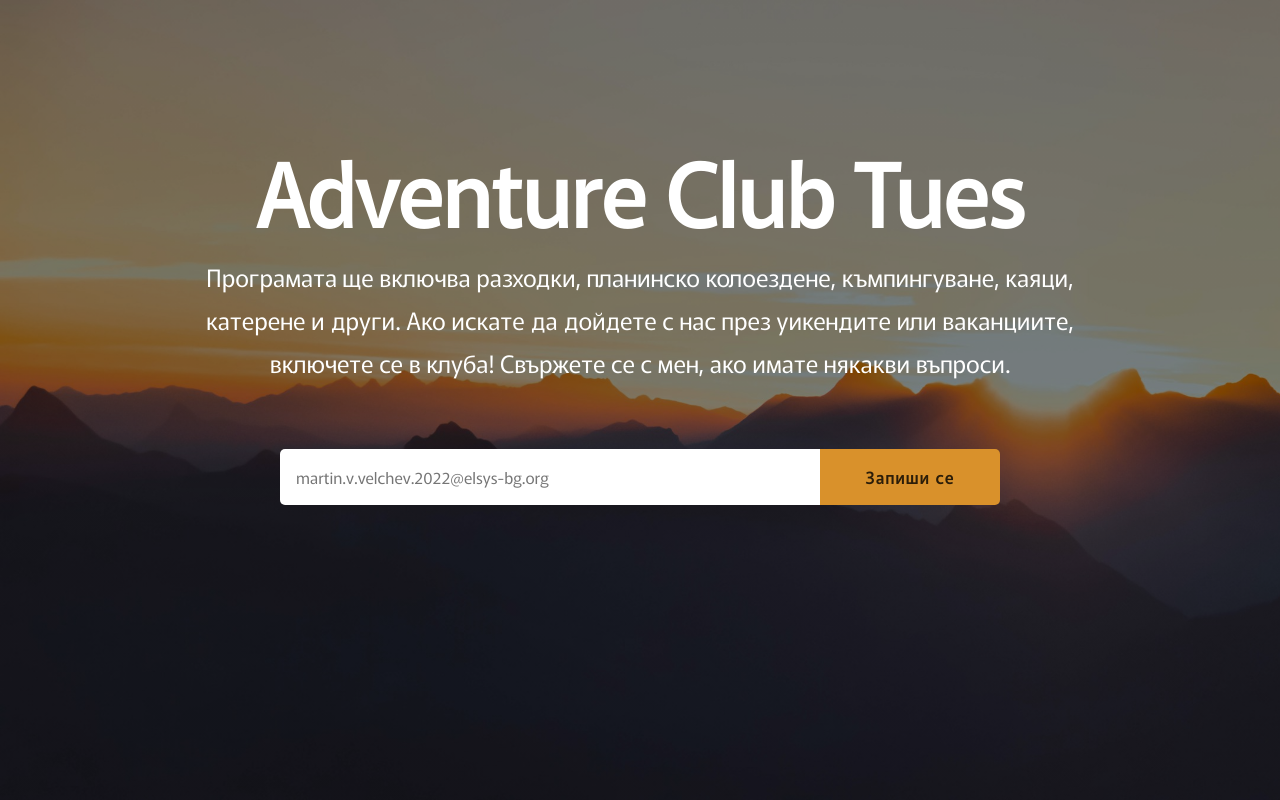
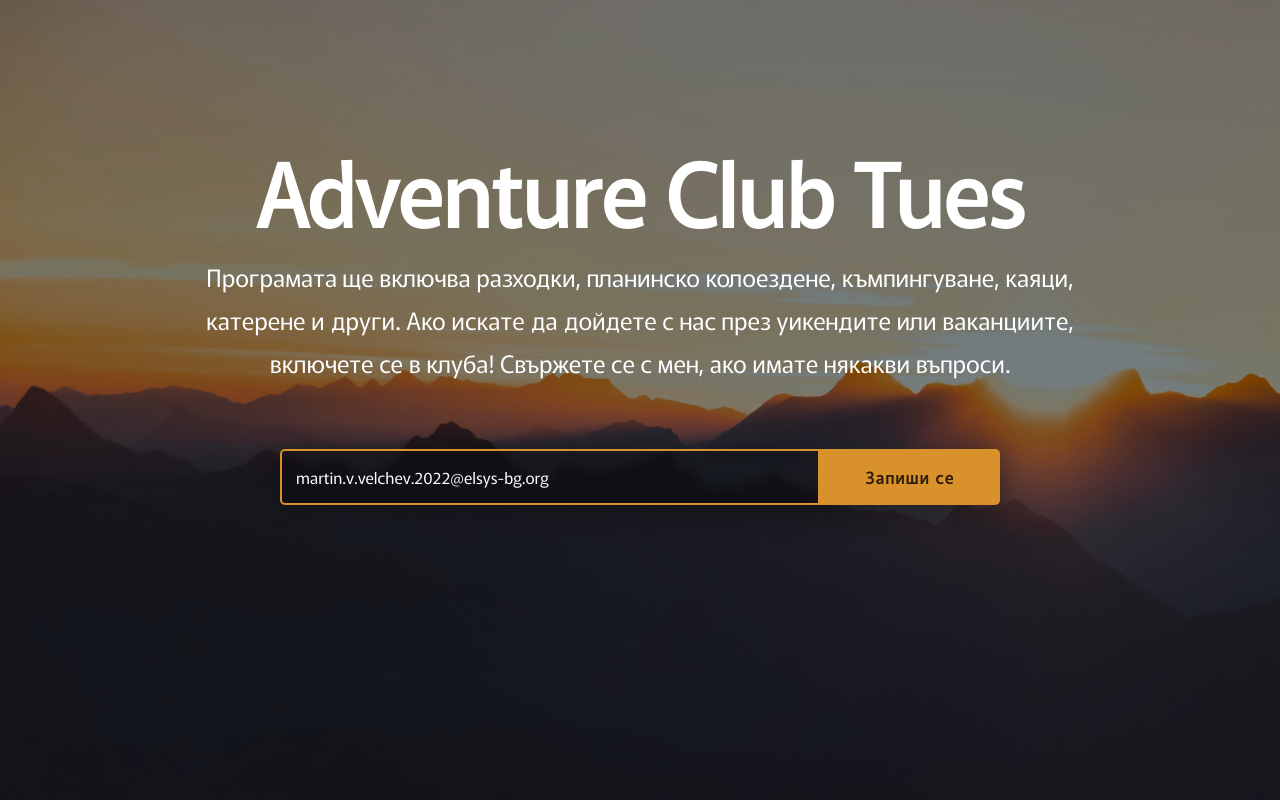
Before and after one commit to MrTiNnN/Tues-Adventure, a React (Vite) app in the folder frontend/: page / in a window 1280 px wide. Shown: the top 800 px of the page. Built offline with nearby package versions, Linux system fonts and the light colour scheme; the HTML template or start-up script is replaced by a standard one.

Commit message:
Call to Action

```diff
--- a/frontend/src/home/hero.css
+++ b/frontend/src/home/hero.css
@@ -43,6 +43,8 @@
 
     display: grid;
     grid-template-columns: 75fr 25fr;
+
+    box-shadow: 0 0 2.4rem rgba(0, 0, 0, 0.3);
 }
 
 .hero-cta button {
@@ -54,7 +56,18 @@
     border-top-left-radius: 5px;
     border-bottom-left-radius: 5px;
     border: none;
+    background: transparent;
+    background: rgba(0, 0, 0, 0.3);
+    box-shadow: inset 0 0 0 0.2rem var(--main);
     padding-left: 1.6rem;
     font-size: 1.6rem;
     font-family: inherit;
+
+    backdrop-filter: blur(5px);
 }
+
+.hero-cta input::placeholder,
+.hero-cta input {
+    /* color: var(--main-tint-7); */
+    color: white;
+}
--- a/frontend/src/index.css
+++ b/frontend/src/index.css
@@ -7,17 +7,20 @@
   /* --main: #833312; */
 
   --main-shade-8: #2b1d09;
+  --main-shade-6: #573a11;
   --main-shade-3: #98661e;
   --main-shade-1: #c38327;
   --main: #d9912b;
+  --main-tint-3: #e4b26b;
   --main-tint-5: #ecc895;
+  --main-tint-7: #f4debf;
 
   /* --main: #e9b47c;
   --main-tint-5: #f4dabe; */
 }
 
 html {
-  background-color: var(--main-tint-5);
+  /* background-color: var(--main-tint-5); */
   font-size: 62.5%;
 }
 
```
